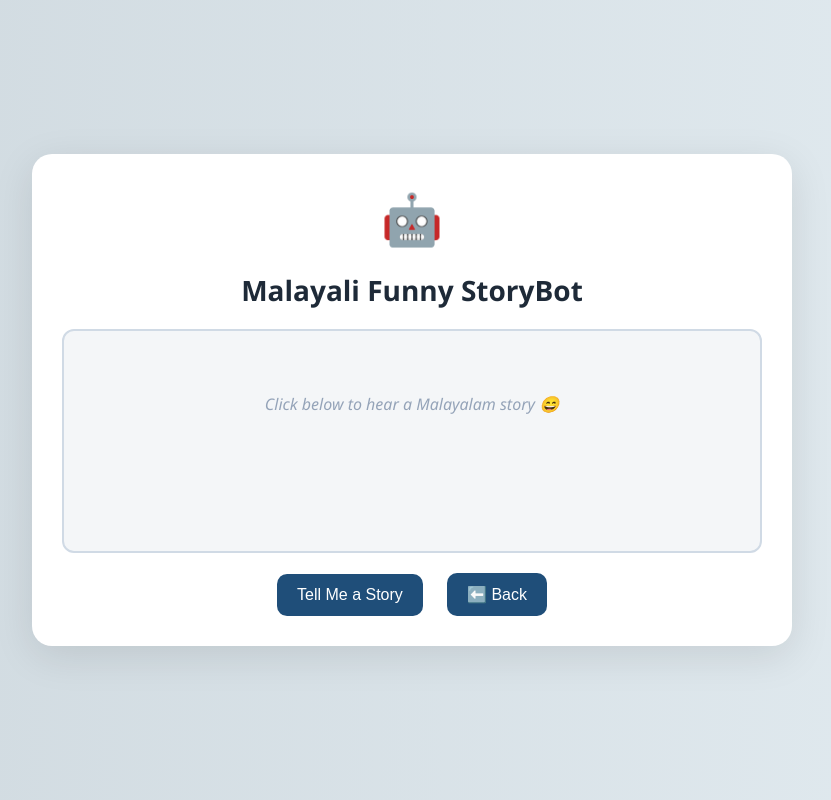
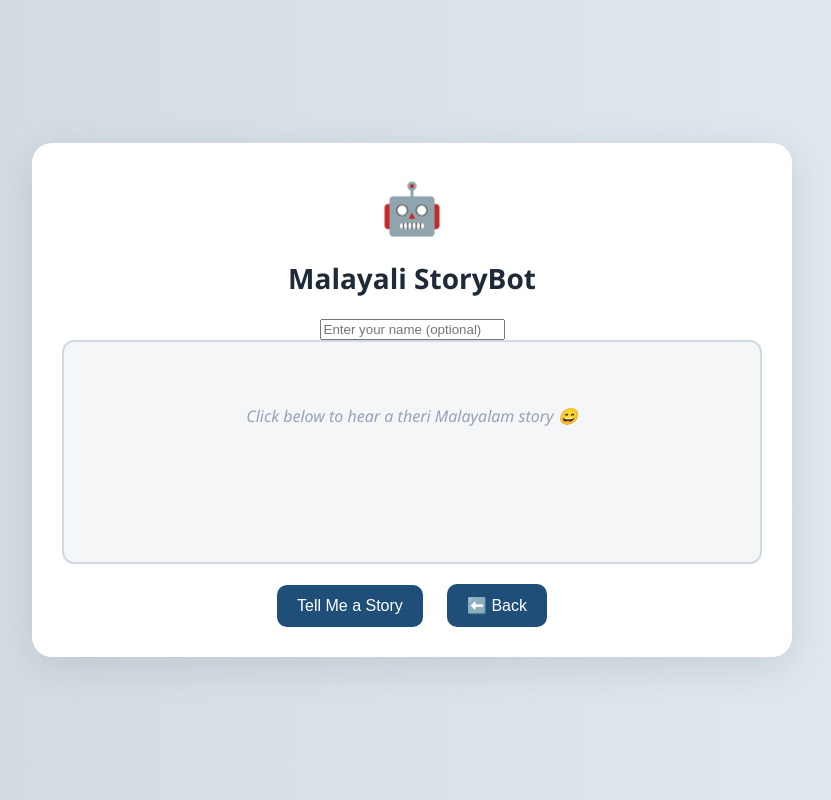
Before and after one commit to amaanjr123456/Story-Generator, a plain HTML site: page index.html in a window 1280 px wide. Shown: the whole page, without its empty margins (228-1059 px from the left). Drawn offline with Linux system fonts and the light colour scheme.

Commit message:
Update index.html

```diff
--- a/index.html
+++ b/index.html
@@ -2,17 +2,23 @@
 <html lang="en">
 <head>
   <meta charset="UTF-8" />
-  <meta name="viewport" content="width=device-width, initial-scale=1.0"/>
   <title>Malayali StoryBot</title>
   <link rel="stylesheet" href="style.css" />
 </head>
 <body>
   <div class="card">
     <div class="icon">🤖</div>
-    <h1 class="title">Malayali Funny StoryBot</h1>
+    <h1 class="title">Malayali StoryBot</h1>
+
+    <input
+      type="text"
+      id="nameInput"
+      placeholder="Enter your name (optional)"
+      class="name-input"
+    />
 
     <div class="story" id="story-box">
-      <p class="placeholder">Click below to hear a Malayalam story 😄</p>
+      <p class="placeholder">Click below to hear a theri Malayalam story 😄</p>
     </div>
 
     <div class="buttons">
```
